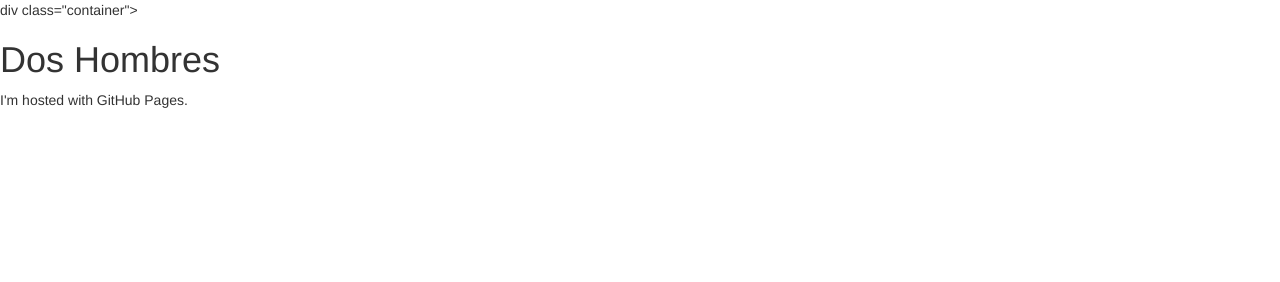
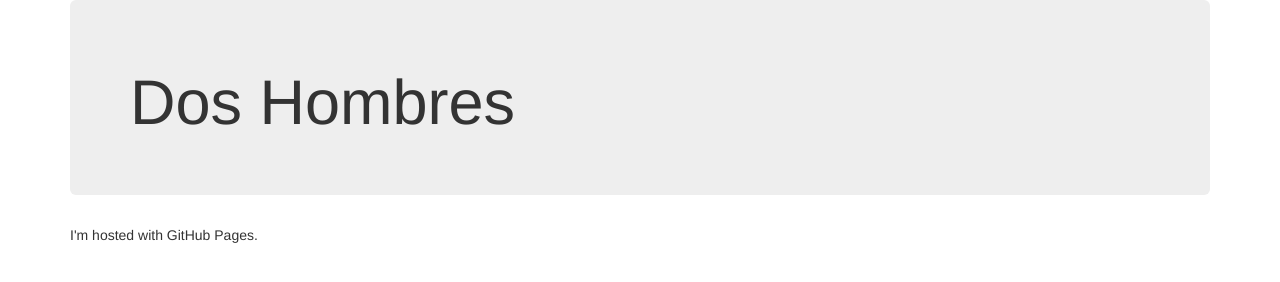
Before and after one commit to doshombres/doshombres.github.io, a plain HTML site: page index.html in a window 1280 px wide. Drawn offline with nearby package versions, Linux system fonts and the light colour scheme.

Commit message:
added jumbotron

```diff
--- a/index.html
+++ b/index.html
@@ -11,9 +11,10 @@
 <script src="https://maxcdn.bootstrapcdn.com/bootstrap/3.3.7/js/bootstrap.min.js" integrity="sha384-Tc5IQib027qvyjSMfHjOMaLkfuWVxZxUPnCJA7l2mCWNIpG9mGCD8wGNIcPD7Txa" crossorigin="anonymous"></script>
 </head>
 <body>
-div class="container">
+<div class="container">
+<div class="jumbotron">
   <h1>Dos Hombres</h1>
-
+</div>
   <p>I'm hosted with GitHub Pages.</p>
 </div>
 
```
